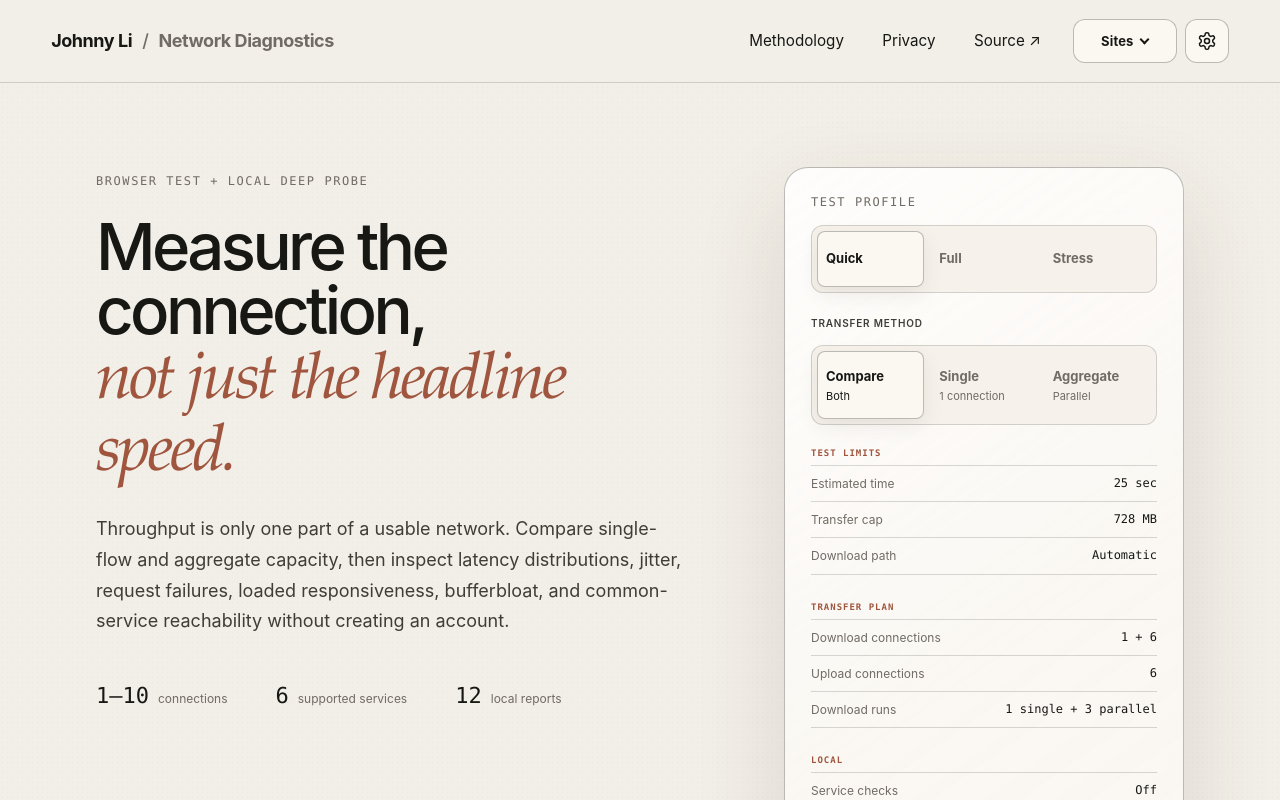
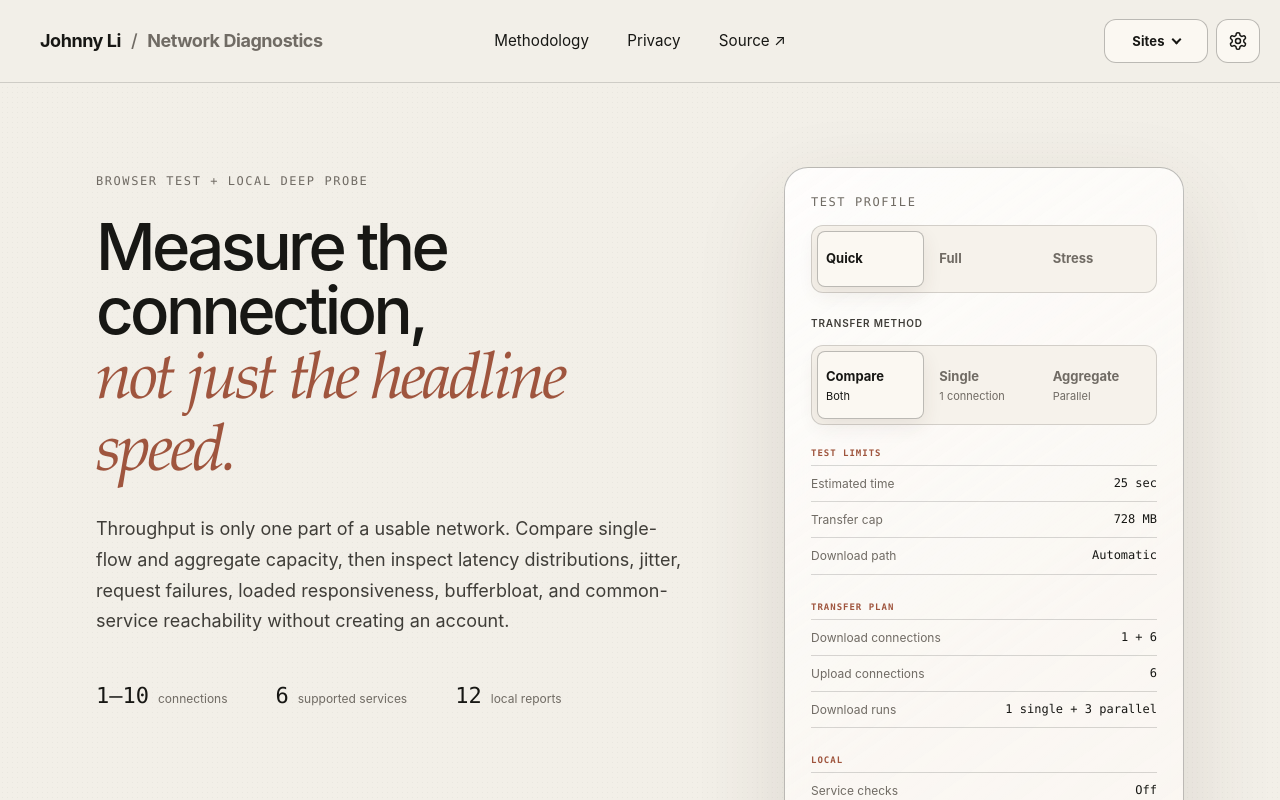
Before and after one commit to JohnnyZLi/Network-Diagnostics-Suite, a React (Vite) app: page / in a window 1280 px wide. Shown: the top 800 px of the page. Built offline with nearby package versions, Linux system fonts and the light colour scheme; no server answers.

Commit message:
Sync shared wide header CSS

```diff
--- a/src/design-system/site-identity.css
+++ b/src/design-system/site-identity.css
@@ -22,6 +22,32 @@
   align-items: center;
   margin-inline: auto;
   padding-block: 19px;
+}
+
+/* Shared wide-desktop header rail. The asymmetric 40px/20px edge
+   insets are balanced by a -10px center correction so contextual
+   navigation remains centered on the viewport rather than the rail. */
+@media (min-width: 1024px) {
+  .jl-global-header__inner {
+    width: 100%;
+    grid-template-columns: minmax(0, 1fr) auto minmax(0, 1fr);
+    margin-inline: 0;
+    padding-left: 40px;
+    padding-right: 20px;
+  }
+
+  .jl-site-identity {
+    justify-self: start;
+  }
+
+  .jl-global-header__nav {
+    justify-self: center;
+    transform: translateX(-10px);
+  }
+
+  .jl-global-header__actions {
+    justify-self: end;
+  }
 }
 
 .jl-site-identity {
```
